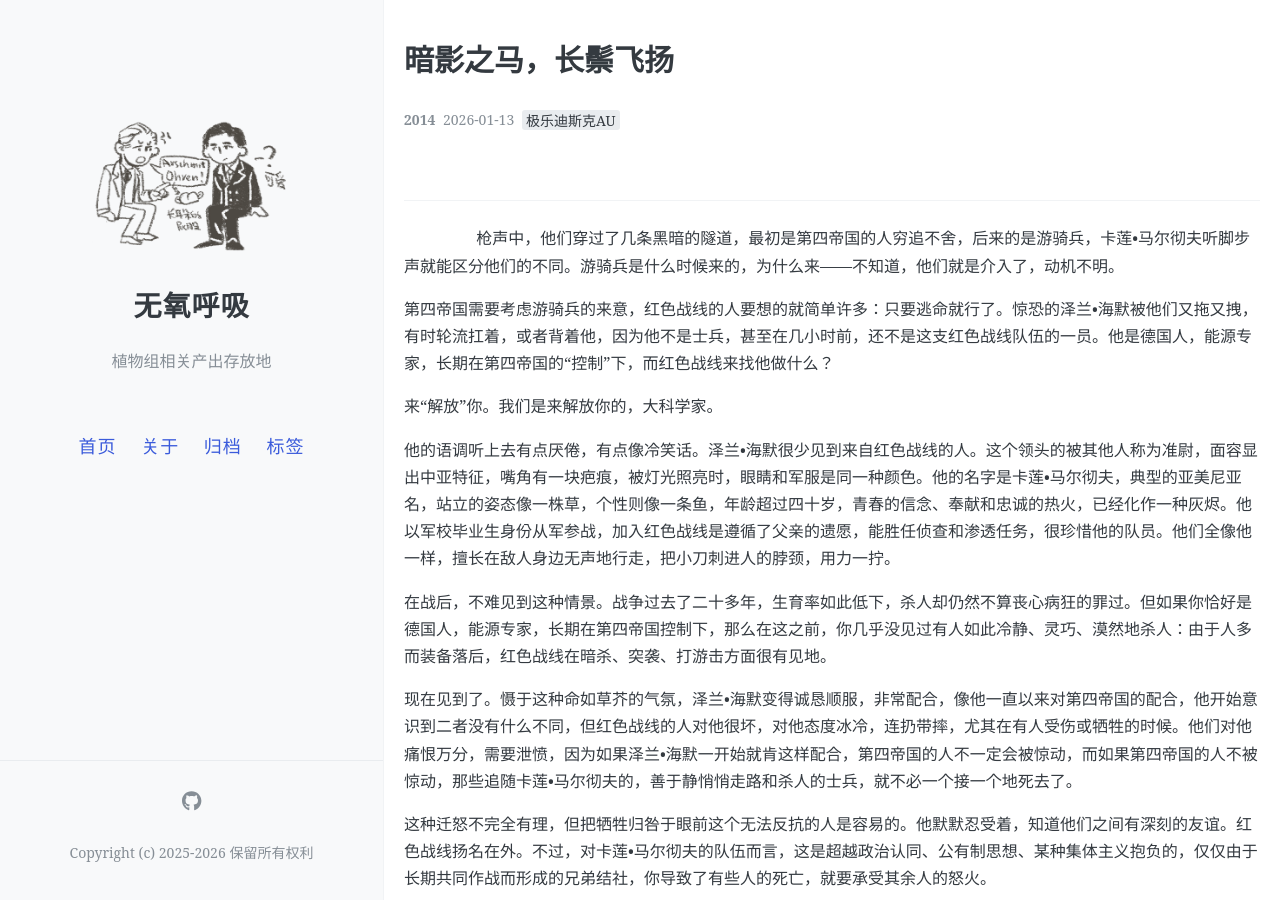
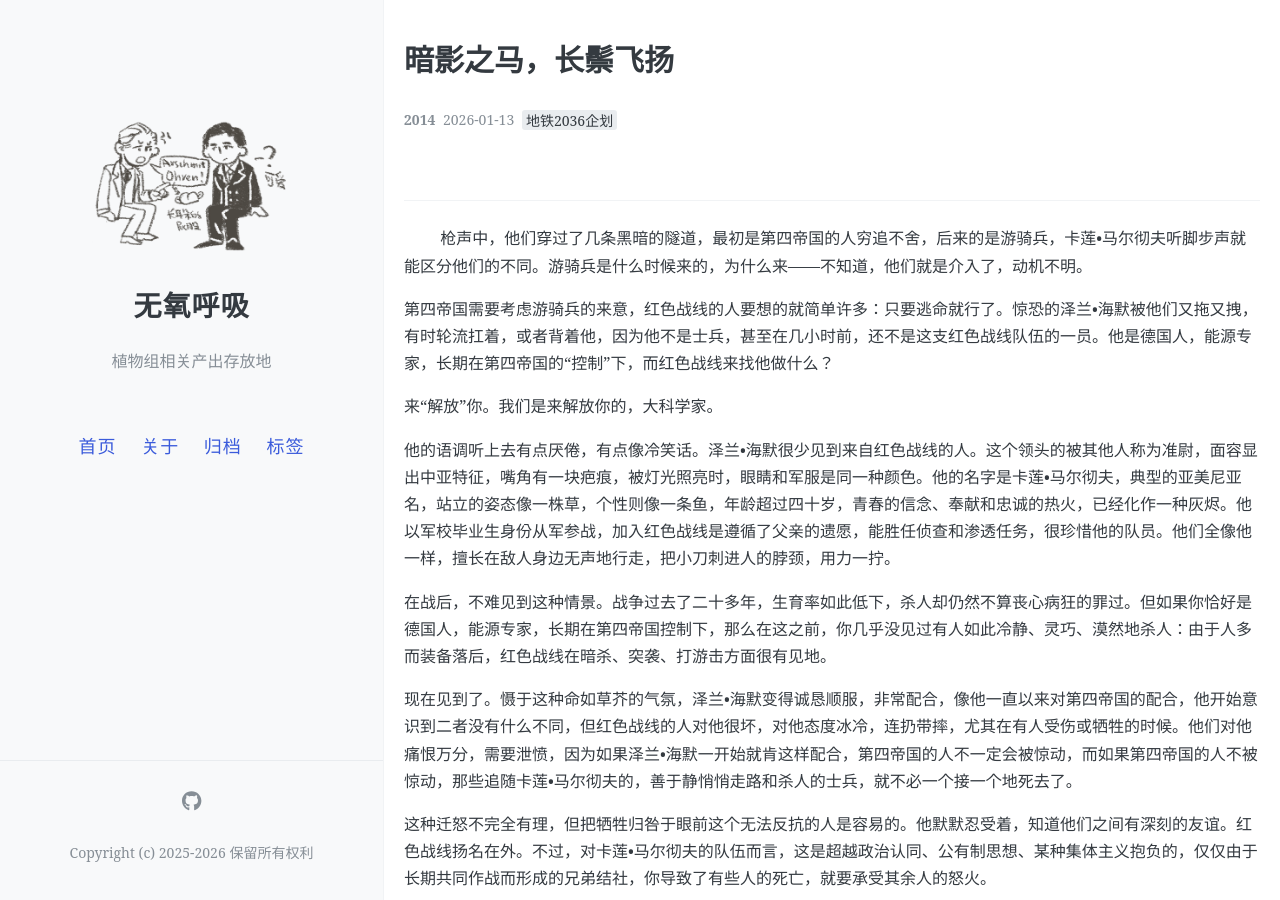
Before and after one commit to terrestrialoctopus/AnaerobicRespiration, a Jekyll site: the page built from _posts/2026-1-11-the-Shadowy-Horses-their-long-manes-a-shake.md, in a window 1280 px wide and 900 px high. Built offline with Jekyll 4.4.1, drawn with Linux system fonts in a browser that asks for light colours; comment, search, counter and statistics services are not loaded.

Commit message:
Change tags and clean up formatting in post
Updated tags in the post and removed an empty line.

```diff
--- a/_posts/2026-1-11-the-Shadowy-Horses-their-long-manes-a-shake.md
+++ b/_posts/2026-1-11-the-Shadowy-Horses-their-long-manes-a-shake.md
@@ -4,7 +4,7 @@ title: 暗影之马，长鬃飞扬
 date: 2026-01-13
 author: 2014
 tags:
-  - 极乐迪斯克AU
+  - 地铁2036企划
 comments: true
 toc: false
 ---
@@ -14,7 +14,6 @@ toc: false
 
 
 ---
-
 
 枪声中，他们穿过了几条黑暗的隧道，最初是第四帝国的人穷追不舍，后来的是游骑兵，卡莲•马尔彻夫听脚步声就能区分他们的不同。游骑兵是什么时候来的，为什么来——不知道，他们就是介入了，动机不明。
 
```
